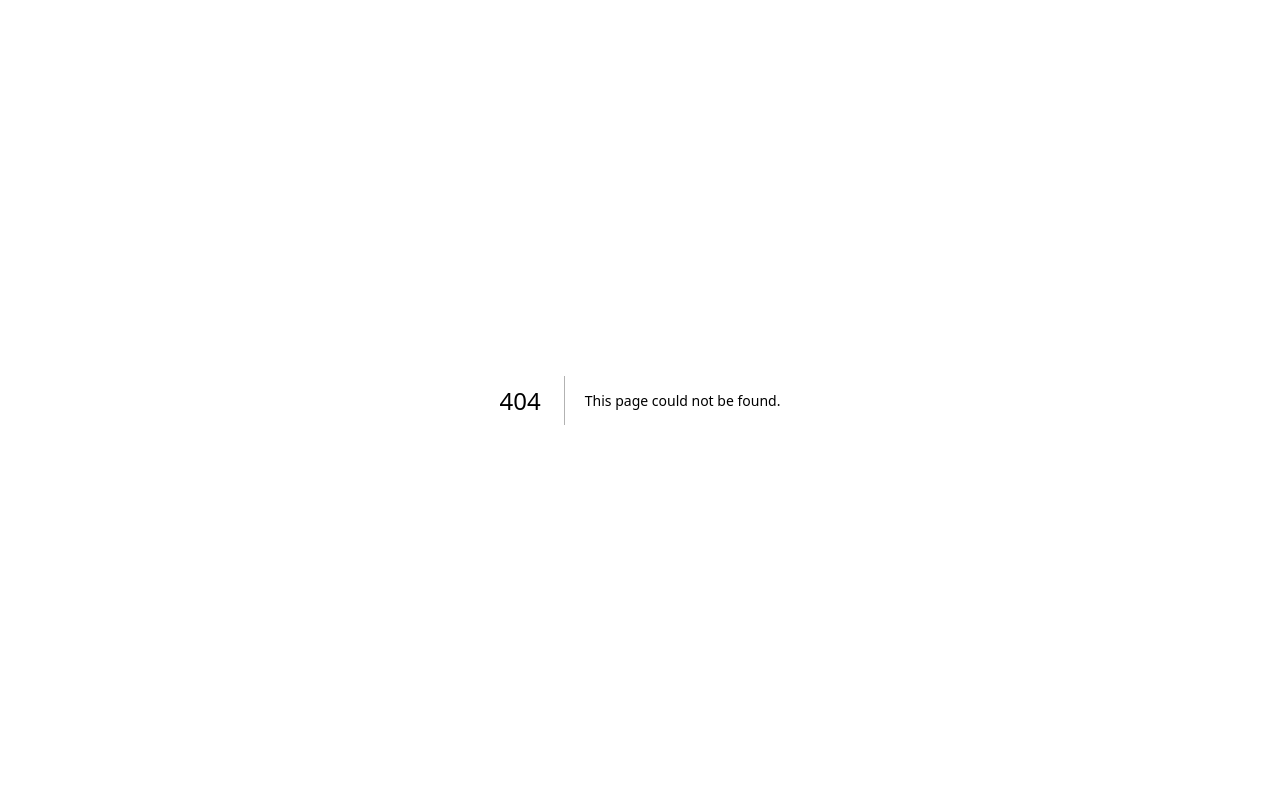
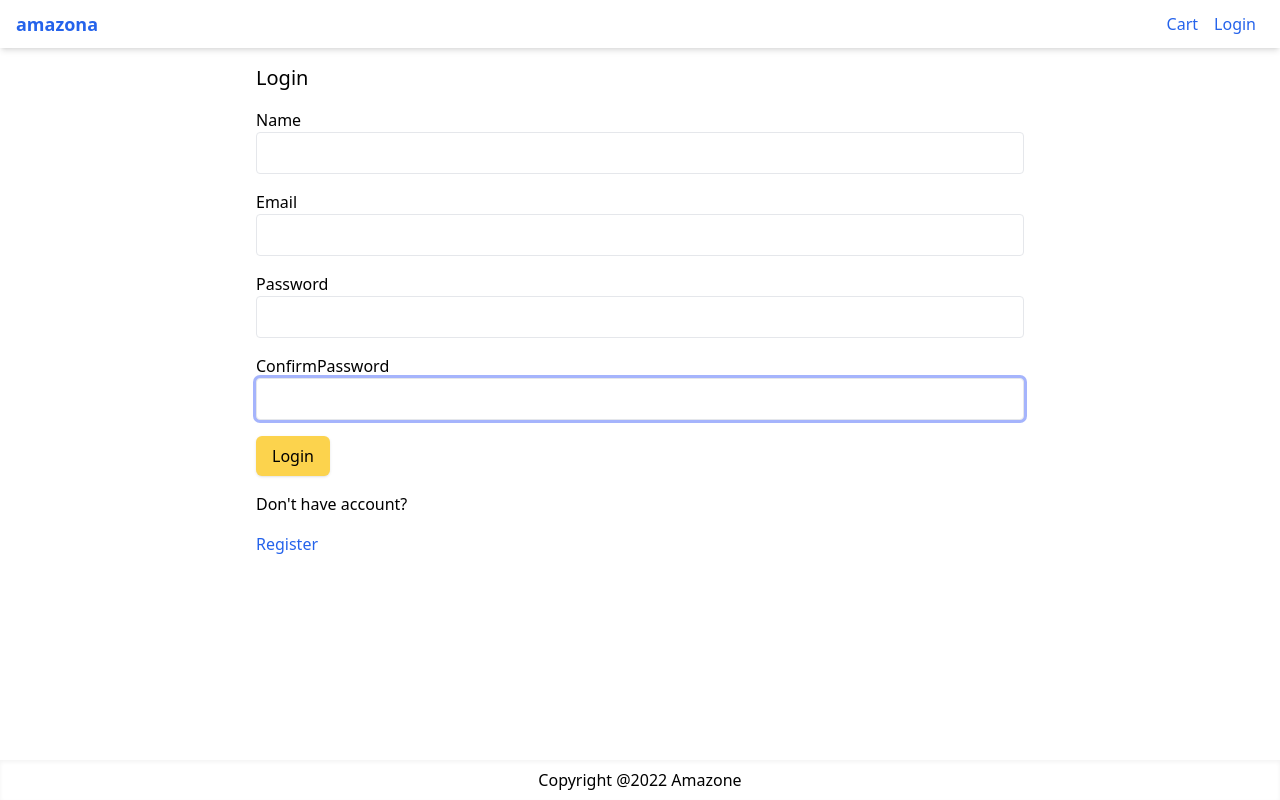
Before and after one commit to capmahin/Project-amazone, a Next.js app: page /register in a window 1280 px wide. Before the commit this address had no page. Built offline with nearby package versions, Linux system fonts and the light colour scheme; no server answers.

Commit message:
add confirmPassword

```diff
--- /dev/null
+++ b/pages/register.js
@@ -0,0 +1,119 @@
+import Layout from "@/components/Layout"
+import Link from "next/link"
+import React, { useEffect } from 'react';
+import { useForm } from "react-hook-form";
+import {signIn, useSession} from 'next-auth/react'
+import { getError } from "@/utils/error";
+import { toast } from "react-toastify";
+// import { redirect } from "next/dist/server/api-utils";
+import { useRouter } from "next/router";
+
+export default function LoginScreen() {
+
+    const {data: session} = useSession();
+    const router = useRouter();
+    const {redirect} = router.query;
+
+    useEffect(()=>{
+        if(session?.user){
+            router.push(redirect || '/');
+        }
+    },[router, session, redirect]);
+    const {
+        handleSubmit,
+        register,
+        formState: {errors},
+    } = useForm();
+
+    const submitHandler = async ({email, password}) =>{
+        //    console.log(email,password);
+        try{
+            const result = await signIn('credentials',{
+                redirect:false,
+                email,
+                password,
+            });
+            if(result.error){
+                toast.error(result.error);
+            }
+        } catch(err){
+               toast.error(getError(err));
+        }
+    }
+  return (
+    <Layout title="Login">
+     <form className="mx-auto max-w-screen-md" onSubmit={handleSubmit(submitHandler)}>
+        <h1 className="mb-4 text-xl">Login</h1>
+        <div className="mb-4">
+        <label htmlFor="name">Name</label>
+        <input type="text"
+        {
+            ...register('name',{ required:'Please enter name',
+
+        })
+        }
+        className="w-full" id="name" autoFocus>
+
+        </input>
+        {errors.name && (<div className="text-red-500">{errors.name.message}</div>)}
+        </div>
+        <div className="mb-4">
+        <label htmlFor="email">Email</label>
+        <input type="email"
+        {
+            ...register('email',{ required:'Please enter email',
+        pattern:{
+            value: /^[a-zA-Z0-9_.+-]+@[a-zA-Z0-9-]+.[a-zA-Z0-9-.]+$/i,
+            message:'Please enter valid email',
+        }
+        })
+        }
+        className="w-full" id="email">
+
+        </input>
+        {errors.email && (<div className="text-red-500">{errors.email.message}</div>)}
+        </div>
+        <div className="mb-4">
+        <label htmlFor="password">Password</label>
+        <input type="password"
+        {
+            ...register('password',{
+                required:'please enter password',
+                minLength:{value:3, message:'password is more then 5 chars'},
+            })
+        }
+        className="w-full" id="password" autoFocus>
+        </input>
+        {errors.password && (
+            <div className="text-red-500">{errors.password.message}</div>
+        )}
+        </div>
+        <div className="mb-4">
+        <label htmlFor="confirmPassword">ConfirmPassword</label>
+        <input type="password"
+        {
+            ...register('confirmPassword',{
+                required:'please enter confirm password',
+                validate:(value)=>value === getValues('password'),
+                minLength:{value:2, message:'password is more then 5 chars'},
+            })
+        }
+        className="w-full" id="confirmPassword" autoFocus>
+        </input>
+        {errors.confirmPassword && (
+            <div className="text-red-500">{errors.confirmPassword.message}</div>
+        )}
+        </div>
+
+
+        <div className="mb-4">
+         <button className="primary-button">Login</button>
+        </div>
+        <div className="mb-4">
+         Don&apos;t have account? &nbsp;
+        </div>
+        <Link legacyBehavior href="register">Register</Link>
+     </form>
+    </Layout>
+  )
+}
```
